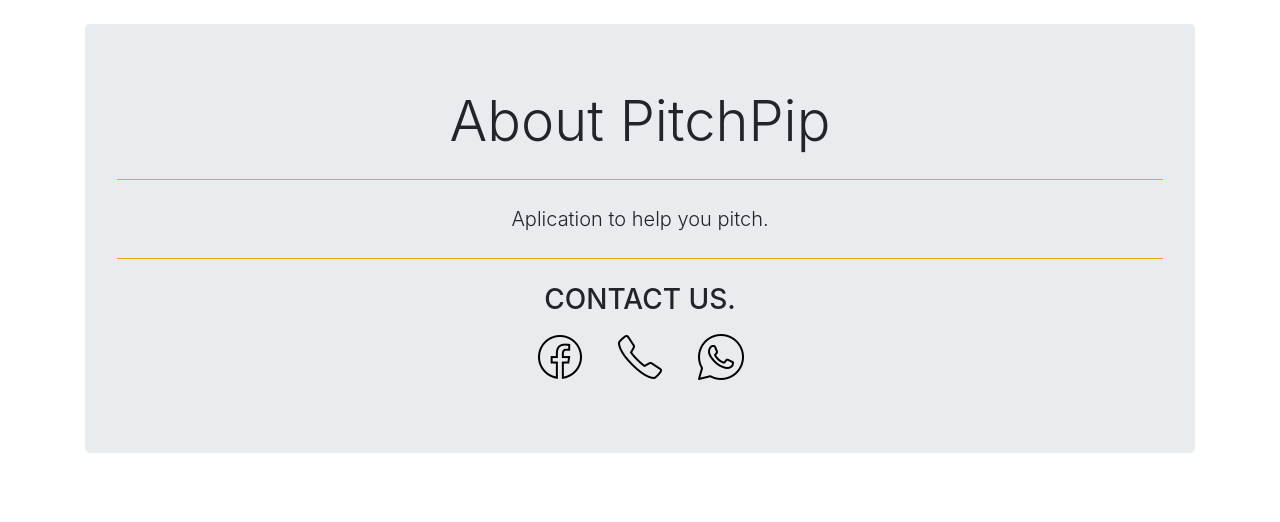
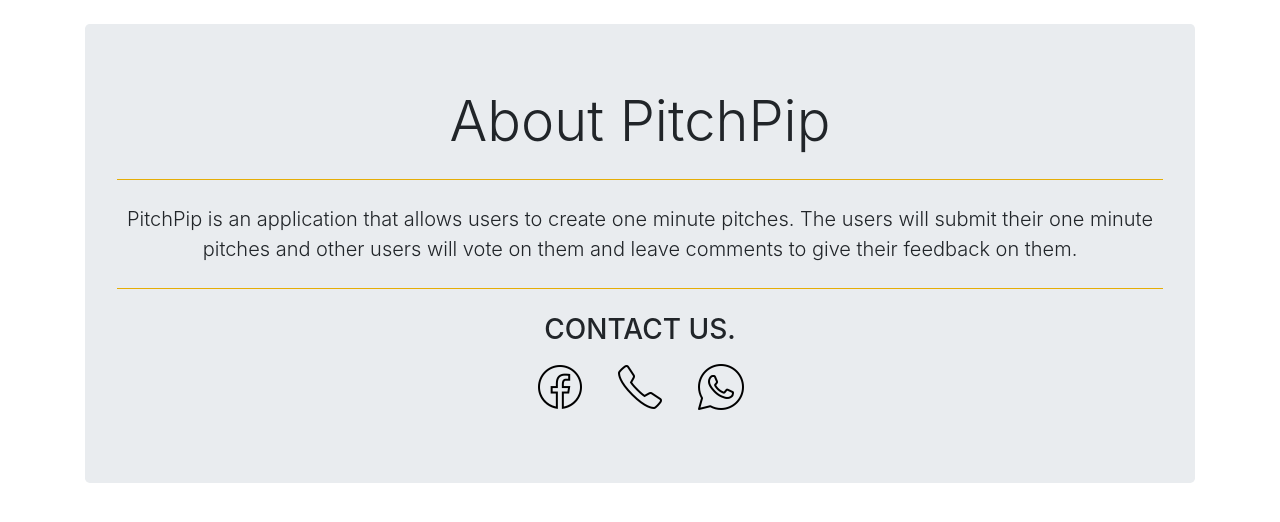
Before and after one commit to philip-bbaale/PitchPip, a Flask app: page /about in a window 1280 px wide. Shown: the part 56-578 px from the top of the page. Run offline with Flask 2, Linux system fonts and the light colour scheme; some libraries are stand-ins or nearby versions.

Commit message:
edditing about info

```diff
--- a/Pitching/templates/about.html
+++ b/Pitching/templates/about.html
@@ -3,7 +3,7 @@
 <div class="jumbotron">
     <h1 class="display-4 text-center">About PitchPip</h1>
     <hr class="my-4 bg-warning">
-    <p class="lead text-center">Aplication to help you pitch.</p>
+    <p class="lead text-center">PitchPip is an application that allows users to create one minute pitches. The users will submit their one minute pitches and other users will vote on them and leave comments to give their feedback on them.</p>
     <hr class="my-4 bg-warning">
     <div class="row contact_us text-center">
         <div class="col-md-12">
```
